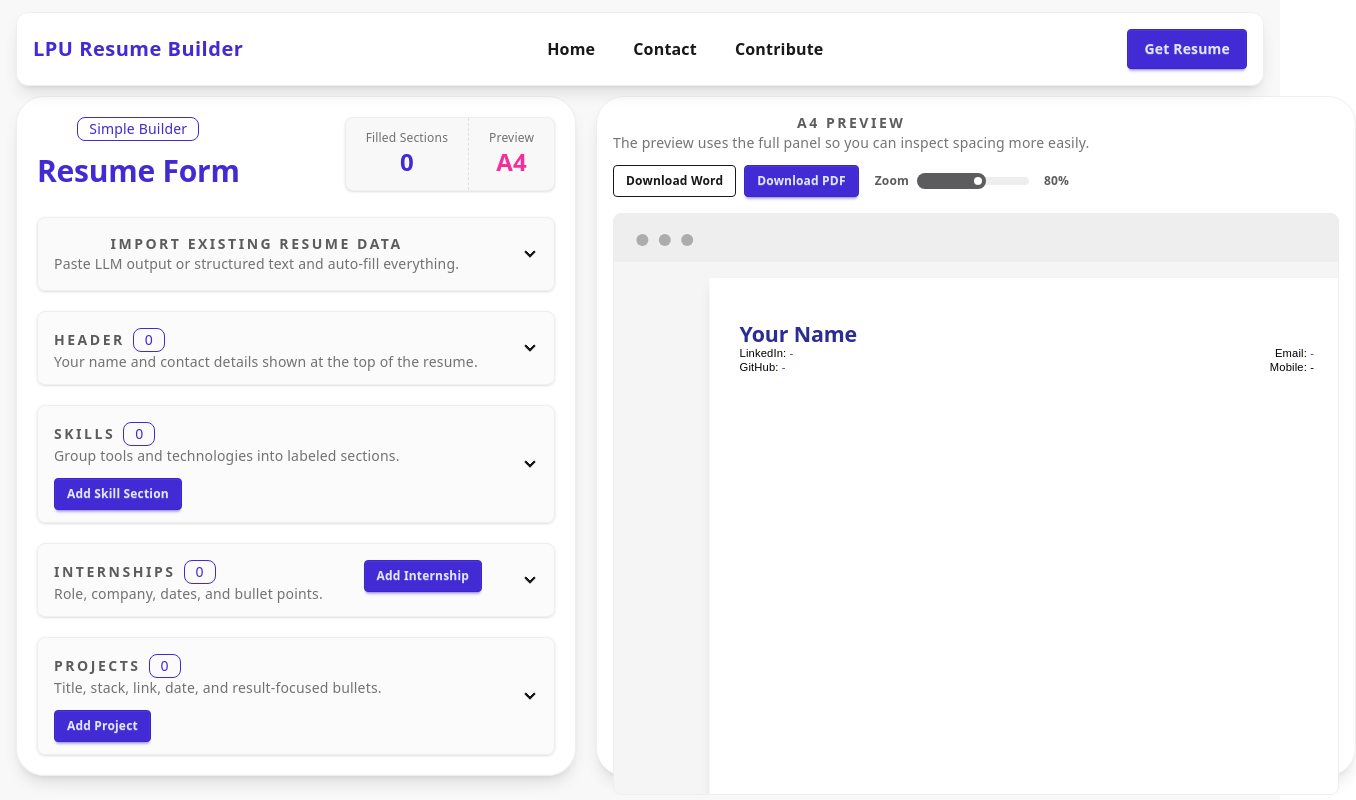
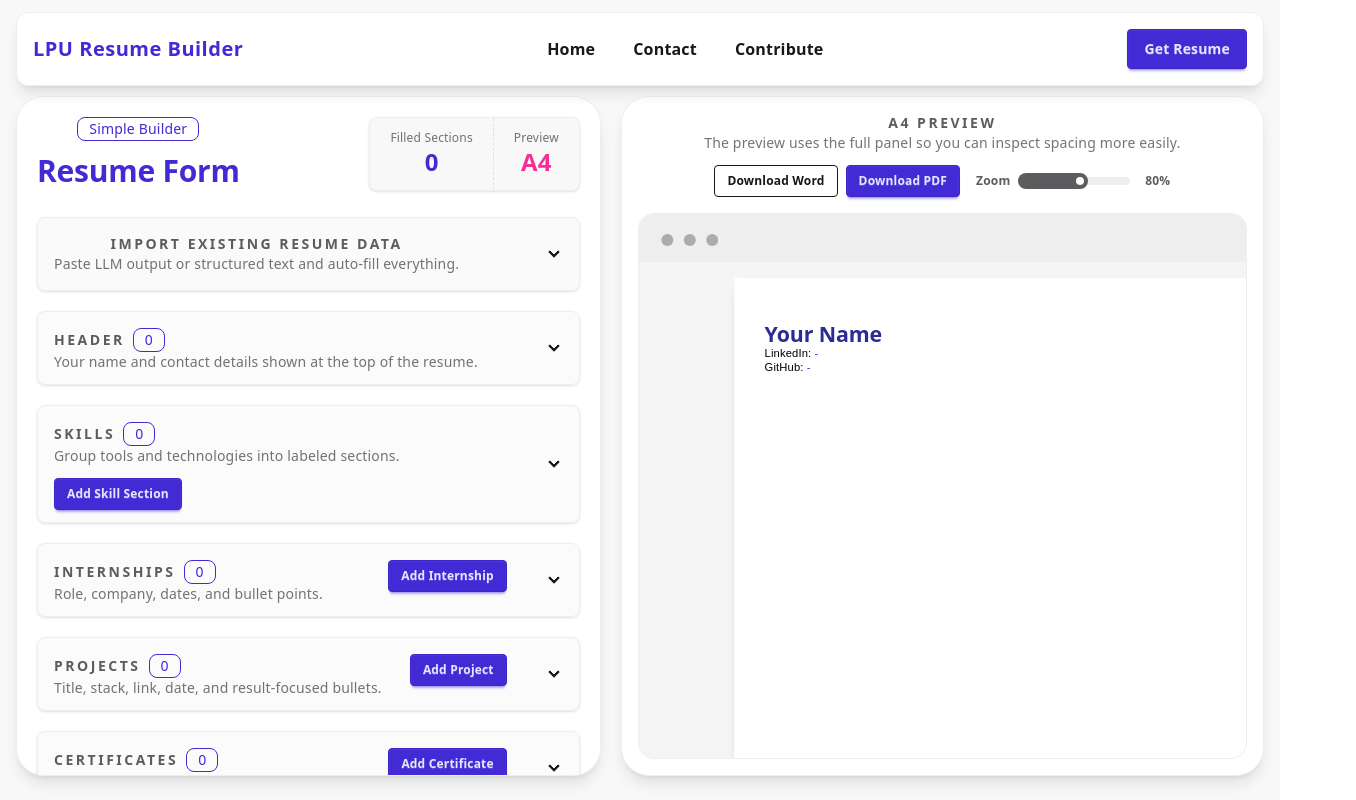
Before and after one commit to Tejeswar001/Lpu-Resume-Generator, a React (Vite) app: page /ResumeForm in a window 1280 px wide. Shown: the whole page, 1356 px wide, since content can reach past the window. Built offline with nearby package versions, Linux system fonts and the light colour scheme.

Commit message:
fix: improve error handling and input validation in ResumeForm, enhance layout in ResumePreview

```diff
--- a/src/pages/ResumeForm.jsx
+++ b/src/pages/ResumeForm.jsx
@@ -110,6 +110,11 @@ function ResumeForm() {
   };
 
   const onImportFromText = () => {
+    if (!importText.trim()) {
+      setImportError('Please paste resume text or JSON before importing.');
+      return;
+    }
+
     try {
       const parsed = parseTextImport(importText);
       applyImportedData(parsed);
@@ -122,8 +127,17 @@ function ResumeForm() {
   const onImportFile = async (event) => {
     const file = event.target.files?.[0];
     if (!file) return;
-    const text = await file.text();
-    setImportText(text);
+
+    try {
+      const text = await file.text();
+      setImportText(text);
+      setImportError('');
+    } catch {
+      setImportError('Could not read the selected file. Please try another file.');
+    } finally {
+      // Allow selecting the same file again to retrigger onChange.
+      event.target.value = '';
+    }
   };
 
   const updateListItem = (setter, index, key, value) => {
@@ -172,10 +186,13 @@ function ResumeForm() {
     );
   };
 
-  const nonEmptyBullets = (lines) => lines.map((line) => line.trim()).filter(Boolean);
+  const asTrimmedText = (value) => String(value ?? '').trim();
+
+  const nonEmptyBullets = (lines) =>
+    (Array.isArray(lines) ? lines : []).map((line) => asTrimmedText(line)).filter(Boolean);
 
   const visibleSkills = useMemo(
-    () => skills.filter((entry) => entry.title.trim() || entry.items.trim()),
+    () => skills.filter((entry) => asTrimmedText(entry.title) || asTrimmedText(entry.items)),
     [skills]
   );
 
@@ -183,10 +200,10 @@ function ResumeForm() {
     () =>
       internships.filter(
         (entry) =>
-          entry.role.trim() ||
-          entry.company.trim() ||
-          entry.start.trim() ||
-          entry.end.trim() ||
+          asTrimmedText(entry.role) ||
+          asTrimmedText(entry.company) ||
+          asTrimmedText(entry.start) ||
+          asTrimmedText(entry.end) ||
           nonEmptyBullets(entry.highlights).length > 0
       ),
     [internships]
@@ -196,10 +213,10 @@ function ResumeForm() {
     () =>
       projects.filter(
         (entry) =>
-          entry.title.trim() ||
-          entry.tech.trim() ||
-          entry.link.trim() ||
-          entry.date.trim() ||
+          asTrimmedText(entry.title) ||
+          asTrimmedText(entry.tech) ||
+          asTrimmedText(entry.link) ||
+          asTrimmedText(entry.date) ||
           nonEmptyBullets(entry.highlights).length > 0
       ),
     [projects]
@@ -208,7 +225,11 @@ function ResumeForm() {
   const visibleCertifications = useMemo(
     () =>
       certifications.filter(
-        (entry) => entry.name.trim() || entry.issuer.trim() || entry.date.trim() || entry.link.trim()
+        (entry) =>
+          asTrimmedText(entry.name) ||
+          asTrimmedText(entry.issuer) ||
+          asTrimmedText(entry.date) ||
+          asTrimmedText(entry.link)
       ),
     [certifications]
   );
@@ -217,10 +238,10 @@ function ResumeForm() {
     () =>
       education.filter(
         (entry) =>
-          entry.school.trim() ||
-          entry.location.trim() ||
-          entry.duration.trim() ||
-          entry.program.trim()
+          asTrimmedText(entry.school) ||
+          asTrimmedText(entry.location) ||
+          asTrimmedText(entry.duration) ||
+          asTrimmedText(entry.program)
       ),
     [education]
   );
@@ -268,8 +289,8 @@ function ResumeForm() {
 
   return (
     <div className="min-h-screen bg-base-200 pt-28 sm:pt-24">
-      <div className="mx-auto grid max-w-[1880px] grid-cols-1 gap-4 px-3 pb-5 sm:gap-5 sm:px-4 xl:grid-cols-[minmax(560px,720px)_minmax(760px,1fr)]">
-        <div className="space-y-5 rounded-[28px] border border-base-300 bg-base-100 p-5 shadow-lg xl:h-[calc(100vh-7.5rem)] xl:overflow-y-auto">
+      <div className="mx-auto grid max-w-[1880px] grid-cols-1 gap-4 px-3 pb-5 sm:gap-5 sm:px-4 xl:grid-cols-[minmax(0,1fr)_minmax(0,1.1fr)]">
+        <div className="min-w-0 space-y-5 rounded-[28px] border border-base-300 bg-base-100 p-5 shadow-lg xl:max-h-[calc(100vh-7.5rem)] xl:overflow-y-auto">
           <div className="flex flex-wrap items-start justify-between gap-4">
             <div className="max-w-xl">
               <span className="badge badge-outline badge-primary mb-3">Simple Builder</span>
--- a/src/pages/resume-form/ResumePreview.jsx
+++ b/src/pages/resume-form/ResumePreview.jsx
@@ -27,13 +27,13 @@ function ResumePreview({
       .filter(Boolean);
 
   return (
-    <div className="rounded-[28px] border border-base-300 bg-base-100 p-3 shadow-lg sm:p-4 xl:sticky xl:top-24 xl:h-[calc(100vh-7.5rem)]">
-      <div className="mb-4 flex flex-wrap items-center justify-between gap-3">
+    <div className="min-w-0 overflow-hidden rounded-[28px] border border-base-300 bg-base-100 p-3 shadow-lg sm:p-4 xl:sticky xl:top-24 xl:flex xl:max-h-[calc(100vh-7.5rem)] xl:flex-col">
+      <div className="mb-4 flex flex-col items-center gap-3 text-center">
         <div>
           <p className="text-sm font-semibold uppercase tracking-[0.18em] opacity-70">A4 Preview</p>
           <p className="mt-1 text-sm text-base-content/60">The preview uses the full panel so you can inspect spacing more easily.</p>
         </div>
-        <div className="flex flex-wrap items-center justify-end gap-2">
+        <div className="flex w-full flex-wrap items-center justify-center gap-2">
           <button type="button" className="btn btn-sm btn-outline" onClick={onDownloadWord}>
             Download Word
           </button>
@@ -56,9 +56,9 @@ function ResumePreview({
       </div>
       {exportError ? <p className="mb-2 text-xs text-error">{exportError}</p> : null}
 
-      <div className="mockup-window h-[72vh] border border-base-300 bg-base-300 sm:h-[78vh] xl:h-[calc(100%-4rem)]">
-        <div className="flex h-full overflow-auto bg-base-200/70 p-4">
-          <div className="mx-auto origin-top" style={{ transform: `scale(${zoom / 100})`, width: '210mm' }}>
+      <div className="mockup-window h-[65vh] min-h-[22rem] overflow-hidden rounded-2xl border border-base-300 bg-base-300 sm:h-[72vh] xl:h-auto xl:min-h-0 xl:flex-1">
+        <div className="flex h-full w-full overflow-auto bg-base-200/70 p-4">
+          <div className="mx-auto shrink-0 origin-top" style={{ transform: `scale(${zoom / 100})`, width: '210mm' }}>
             <div data-export-root="resume" ref={resumePreviewRef} className="h-[297mm] w-[210mm] bg-white px-[10mm] pb-[10mm] pt-[6.2mm] text-left text-black shadow-lg" style={{ fontFamily: 'Liberation Sans, Arial, sans-serif' }}>
               <h1 className="mb-[2px] text-[26.7px] font-bold leading-[1.117] tracking-[-0.15px] text-[#2c2d92]">{personal.name || 'Your Name'}</h1>
 
```
